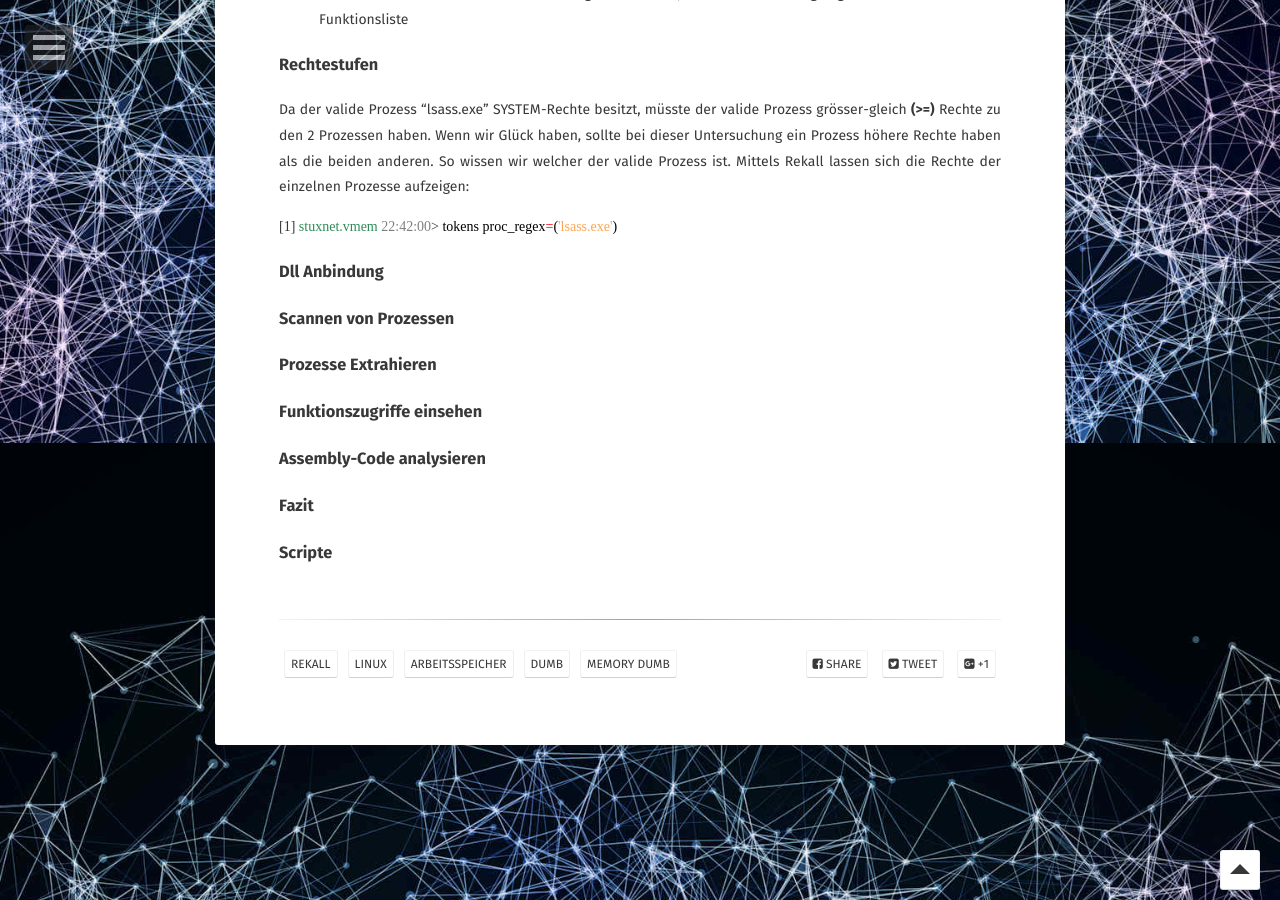
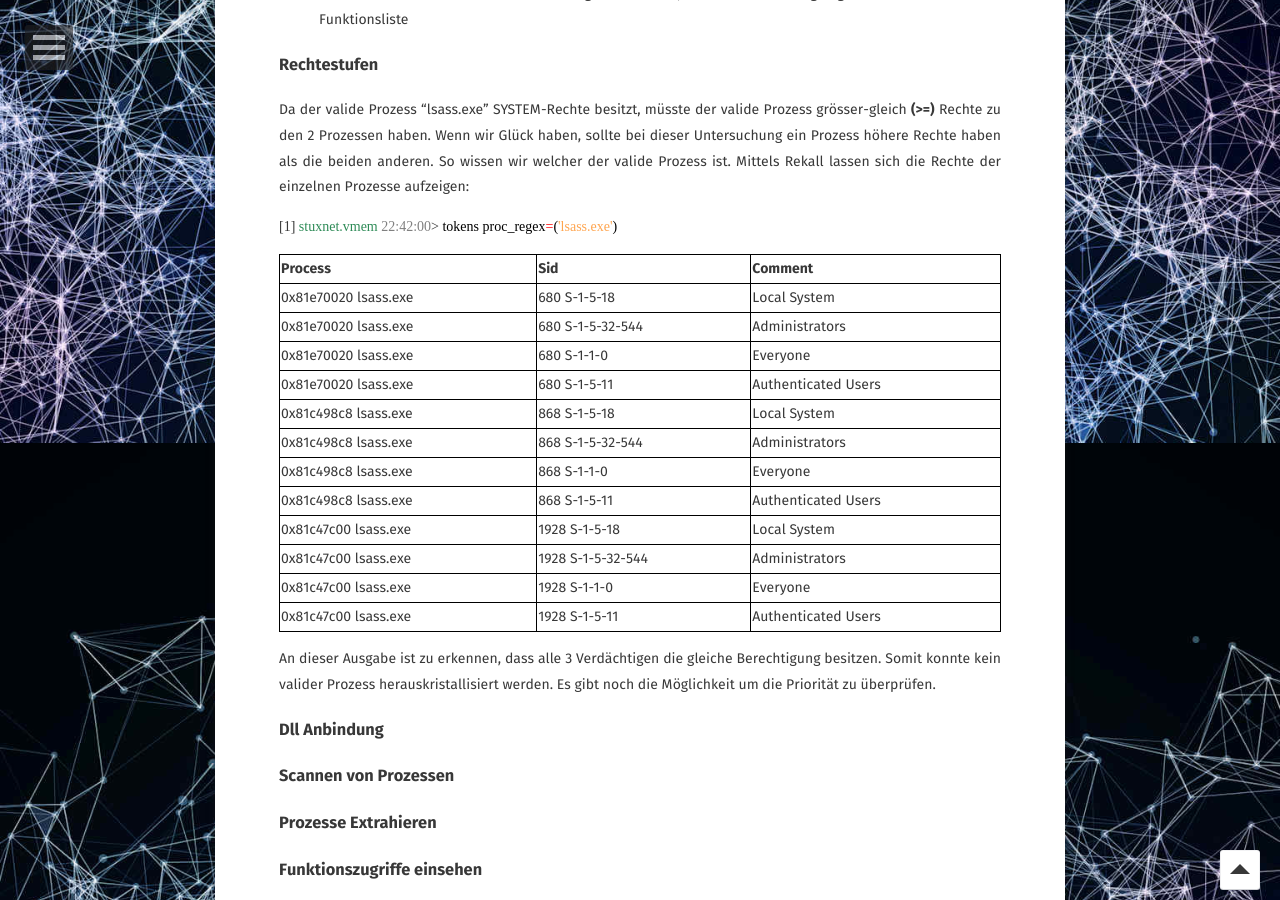
Before and after one commit to lauliger/IT-Sicherheit, a Jekyll site: the page built from _posts/2019-01-08-Arbeitsspeicheruntersuchung.md, in a window 1280 px wide and 900 px high, scrolled down 3157 px. Built offline with Jekyll 4.4.1, drawn with Linux system fonts in a browser that asks for light colours; some web fonts are replaced; some of the changed text lies outside the part shown.

Commit message:
Update 2019-01-08-Arbeitsspeicheruntersuchung.md

```diff
--- a/_posts/2019-01-08-Arbeitsspeicheruntersuchung.md
+++ b/_posts/2019-01-08-Arbeitsspeicheruntersuchung.md
@@ -106,6 +106,24 @@ Da der valide Prozess "lsass.exe" SYSTEM-Rechte besitzt, müsste der valide Proz
 Mittels Rekall lassen sich die Rechte der einzelnen Prozesse aufzeigen:
 {% include rekall_tokens.html %}
 
+|Process|Sid|Comment|
+|-------|---|-------|
+|0x81e70020 lsass.exe|680 S-1-5-18|Local System|
+|0x81e70020 lsass.exe|680 S-1-5-32-544|Administrators|
+|0x81e70020 lsass.exe|680 S-1-1-0|Everyone|
+|0x81e70020 lsass.exe|680 S-1-5-11|Authenticated Users|
+|0x81c498c8 lsass.exe|868 S-1-5-18|Local System|
+|0x81c498c8 lsass.exe|868 S-1-5-32-544|Administrators|
+|0x81c498c8 lsass.exe|868 S-1-1-0|Everyone|
+|0x81c498c8 lsass.exe|868 S-1-5-11|Authenticated Users|
+|0x81c47c00 lsass.exe|1928 S-1-5-18|Local System|
+|0x81c47c00 lsass.exe|1928 S-1-5-32-544|Administrators|
+|0x81c47c00 lsass.exe|1928 S-1-1-0|Everyone|
+|0x81c47c00 lsass.exe|1928 S-1-5-11|Authenticated Users|
+
+An dieser Ausgabe ist zu erkennen, dass alle 3 Verdächtigen die gleiche Berechtigung besitzen.
+Somit konnte kein valider Prozess herauskristallisiert werden.
+Es gibt noch die Möglichkeit um die Priorität zu überprüfen.
 
 ### Dll Anbindung
 
```
